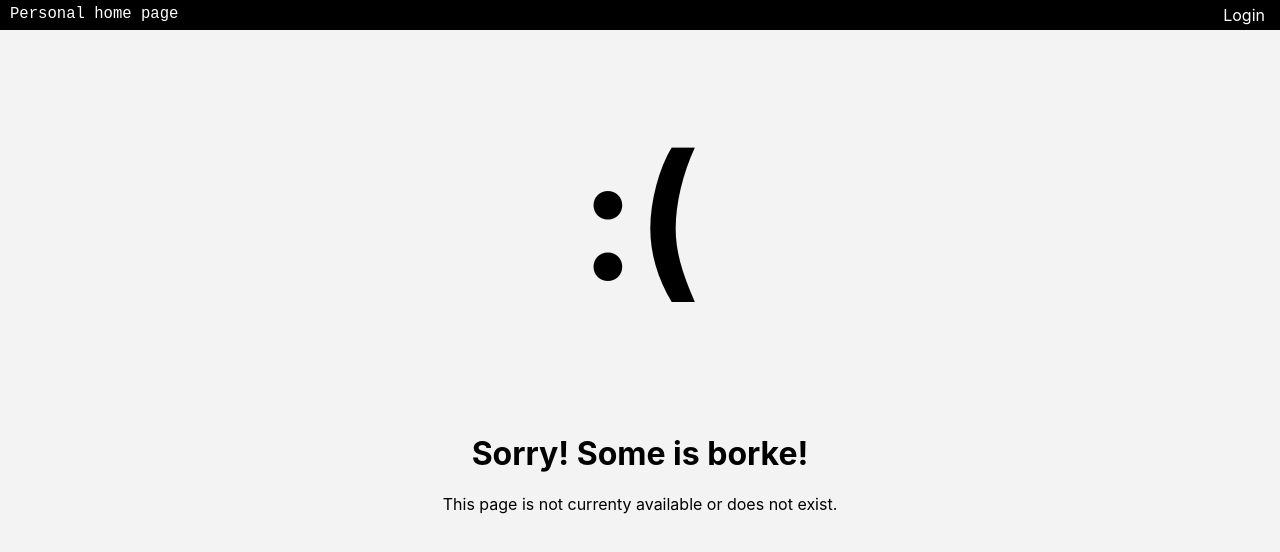
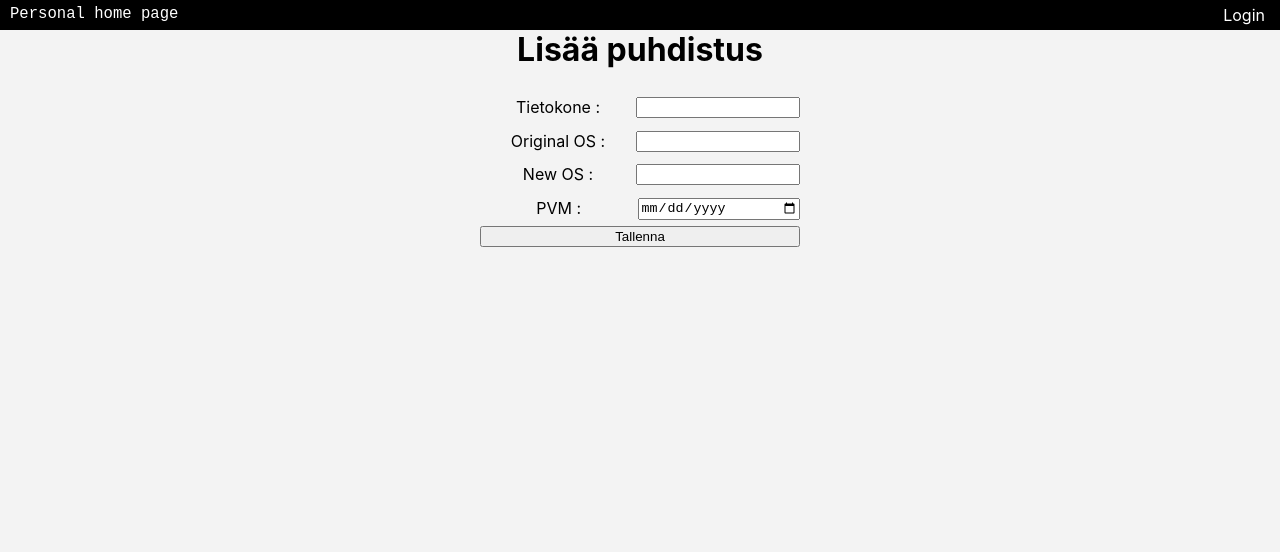
Before and after one commit to theCoffeehound/frontpage, a React (Create React App) app in the folder client/: page /data/add in a window 1280 px wide. Shown: the top 552 px of the page. Built offline with nearby package versions, Linux system fonts and the light colour scheme; a web font is replaced by a local one.

Commit message:
Update to Adding Items

```diff
--- a/client/src/App.js
+++ b/client/src/App.js
@@ -11,6 +11,7 @@ import Authentication from './pages/Authenticate';
 import Borke from './pages/Borke';
 import Data from './pages/Data';
 import User from './pages/User';
+import AddItem from './pages/AddItem';
 
 import { UserProvider } from './contexts/UserContext';
 
@@ -29,6 +30,7 @@ function App() {
           <Routes>
             <Route path='/' element={ <Frontpage /> } />
             <Route path="/data" element={ <Data /> } />
+            <Route path="/data/add" element={ <AddItem /> } />
             <Route path="/user" element={ <User /> } />
             <Route path='/authentication' element={ <Authentication /> } />
             <Route path='/*' element={<Borke />} />
--- a/client/src/components/Login.jsx
+++ b/client/src/components/Login.jsx
@@ -44,7 +44,7 @@ function Login() {
             now.setTime(now.getTime() + 1 * 3600 * 1000);
 
             console.log(user.con_nimi);
-            document.cookie = `login_token=${res.data.user.username}_${d.getTime()}; expires=${now}; path=/`;
+            document.cookie = `login_token=${res.data.user.username}; expires=${now}; path=/`;
             console.log({now})
 
           //  Lopuksi viedään käyttäjä etusivulle
--- /dev/null
+++ b/client/src/pages/AddItem.jsx
@@ -0,0 +1,90 @@
+import React, { useEffect, useState, useContext } from "react";
+import { useNavigate } from "react-router-dom";
+import axios from "axios";
+
+import { UserContext } from "../contexts/UserContext";
+import CookieFetcher from "../components/cookieFetch";
+import '../styles/AddItem.css';
+
+
+
+
+
+
+function AddItem() {
+
+
+    CookieFetcher();
+
+    const [username, setUsername] = useState("");
+    const [tietokone, setTietokone] = useState("");
+    const [orgos, setOrgos] = useState("");
+    const [newos, setNewos] = useState("");
+    const [pvm, setPvm] = useState("");
+
+    const { user, setUser } = useContext(UserContext);
+    const nav = useNavigate();
+
+
+    const handleSubmit = async (e) => {
+        e.preventDefault();
+
+        await axios.post('http://localhost:5000/api/item/add', { username, tietokone, orgos, newos, pvm })
+            .then(res => {
+                console.log("Story post status code:", res.status);
+            })
+            .catch(err => {
+                console.log(err);
+            });
+
+        //  Lopuksi viedään käyttäjä tarina sivulle, jossa voi nähä heti uuden tarinan
+        nav("/data");
+    };
+
+
+    useEffect(() => {
+        setUsername(user.con_token)
+        console.log("Asetetaan usernameksi tokeni : ", user.con_token )
+    }, []);
+
+
+    return(
+        <>
+            <h1>Lisää puhdistus</h1>
+            <div>
+
+            </div>
+            <form onSubmit={handleSubmit} className="formi">
+                <div className="formi-item">
+                    <label htmlFor="tietokone">Tietokone : </label>
+                    <input type="text" name="tietokone" id="tietokone" onChange={(e) => setTietokone(e.target.value)}/>
+                </div>
+
+                <div className="formi-item">
+                    <label htmlFor="">Original OS : </label>
+                    <input type="text" onChange={(e) => setOrgos(e.target.value)} />
+                </div>
+
+
+                <div className="formi-item">
+                    <label htmlFor="">New OS : </label>
+                    <input type="text" onChange={(e) => setNewos(e.target.value)} />
+                </div>
+
+
+
+                <div className="formi-item">
+                    <label htmlFor="">PVM : </label>
+                    <input type="date" onChange={(e) => setPvm(e.target.value)} />
+                </div>
+
+                <button type="submit">Tallenna</button>
+
+            </form>
+        </>
+    );
+};
+
+
+
+export default AddItem
--- a/client/src/pages/Data.jsx
+++ b/client/src/pages/Data.jsx
@@ -1,18 +1,19 @@
 import React from "react";
-import '../styles/Data.css';
+import "../styles/Data.css";
 import CookieFetcher from "../components/cookieFetch";
-import { useState, useEffect } from "react";
+import { useState, useEffect, useContext } from "react";
 import axios from "axios";
+import { Link } from 'react-router-dom';
+import { UserContext } from "../contexts/UserContext";
 
 function Data() {
-
     CookieFetcher();
 
-    const[ items, setItems ] = useState([]);
+    const [items, setItems] = useState([]);
+    const { user, setUser } = useContext(UserContext);
 
     const Item = ({ _id, username, tietokone, orgos, newos, pvm }) => {
-
-        return(
+        return (
             <tr>
                 <td>{username}</td>
                 <td>{tietokone}</td>
@@ -24,28 +25,29 @@ function Data() {
     };
 
     const fetchItems = async () => {
-        await axios.get('http://localhost:5000/api/item/')
-            .then(response => {
+        await axios
+            .get("http://localhost:5000/api/item/")
+            .then((response) => {
                 setItems(response.data);
-                console.log("Tarinat haettu tietokannasta statuksella:", response.status);
+                console.log(
+                    "Tarinat haettu tietokannasta statuksella:",
+                    response.status
+                );
             })
-            .catch((err => console.log("Errori: ", err)));
+            .catch((err) => console.log("Errori: ", err));
     };
+
 
     useEffect(() => {
         fetchItems();
+        console.log("Tokeni", user.con_token)
     }, []);
 
-
-
-
     const ItemList = () => {
-
         return (
             <>
-                {
-                    items.map((i) => {
-                        return(
+                {items.map((i) => {
+                    return (
                         <Item
                             key={i._id}
                             _id={i._id}
@@ -56,18 +58,21 @@ function Data() {
                             pvm={i.pvm}
                         />
                     );
-                    })
-                }
+                })}
             </>
         );
-    }
+    };
 
-
-
-    return(
+    return (
+        <div className="container">
             <div className="data-body">
+                <div className="button-container">
+                    <button className="add-button">
+                        <Link to="/data/add">Lisää</Link>
+                    </button>
+                </div>
                 <table className="data-table">
-                <thead>
+                    <thead className="border">
                         <tr>
                             <th>Username</th>
                             <th>Tietokone</th>
@@ -81,7 +86,8 @@ function Data() {
                     </tbody>
                 </table>
             </div>
-    )
+        </div>
+    );
 }
 
 export default Data;
--- /dev/null
+++ b/client/src/styles/AddItem.css
@@ -0,0 +1,20 @@
+.formi{
+
+    width: 25%;
+    margin-inline: auto;
+    display: flex;
+    flex-direction: column;
+
+}
+
+.formi-item{
+    text-align: center;
+    display: flex;
+    flex-direction: row;
+    margin-block: 0.4em;
+}
+
+.formi-item > * {
+    width: 75%;
+    margin-inline: auto;
+}
--- a/client/src/styles/Data.css
+++ b/client/src/styles/Data.css
@@ -1,22 +1,66 @@
-tr:nth-child(even) {
-    background-color: #dddddd;
+.container{
+    margin: 0px;
 }
-
 .data-body{
-    margin:0px;
-    background-color: #171714;
-    padding: 100px;
+    margin:100px;
+    /* background-color: #171714; */
     color:white;
 }
 
+
+
 .data-table{
-    background-color: white;
+    width: 75%;
+    /* background-color: white; */
     color: black;
     margin: 10px;
     text-align: center;
     margin-inline: auto;
 }
 
-.data-table > {
-    padding: 10px;
+
+
+/************************************************************************/
+/*
+    TÄMÄ ON SIT AIKA S####AN TÄRKEÄ TUON BORDERIN TOIMIMISEN KANNALTA :)
+*/
+/************************************************************************/
+table {
+    border-collapse: collapse;
+    border: 1px solid black;
 }
+/************************************************************************/
+
+
+.border th {
+    border: 1px solid black;
+}
+
+
+tr:nth-child(even) {
+    background-color: #dddddd;
+}
+
+td{
+    padding: 30px;
+    border: 1px solid black;
+}
+
+
+.data-table > *{
+    text-align: center;
+}
+
+
+.button-container{
+    display: flex;
+    flex-direction: row-reverse;
+    width: 75%;
+    margin-inline: auto;
+}
+
+.add-button{
+    font-size: 1em;
+    width: 10em;
+    height: auto;
+}
```
Also changed, not shown: client/src/components/cookieFetch.js (+9 -2 lines), 1 other file (tests, documents, lock files or other folders). Lines whose indentation alone changed are shown as unchanged.
